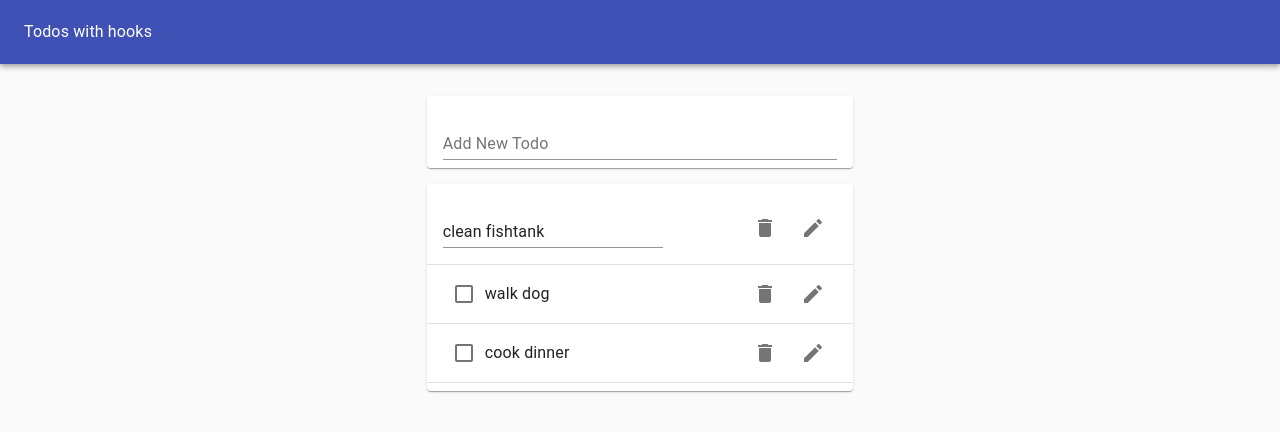
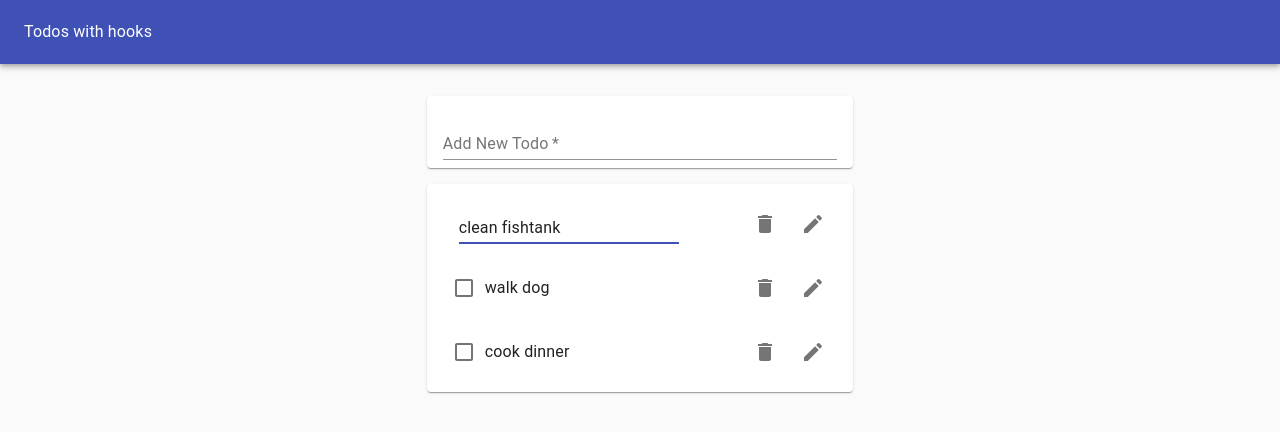
Before and after one commit to samuelgarbo/todo-hooks, a React (Create React App) app: page / in a window 1280 px wide. Both pictures are taken after a click on the button 813 px from the left and 221 px from the top of the page. Shown: the top 432 px of the page. Built offline with nearby package versions, Linux system fonts and the light colour scheme.

Commit message:
Tweek styling

```diff
--- a/src/EditTodoForm.js
+++ b/src/EditTodoForm.js
@@ -10,8 +10,8 @@ function EditTodoForm(props) {
         props.toggle()
     }
     return (
-        <form onSubmit={handleEditTodo}>
-            <TextField value={value} onChange={handleChange} margin='normal' fullWidth/>
+        <form onSubmit={handleEditTodo} style={{marginLeft: '1rem'}}>
+            <TextField value={value} onChange={handleChange} margin='normal' autoFocus />
         </form>
     );
 }
--- a/src/Todo.js
+++ b/src/Todo.js
@@ -17,7 +17,7 @@ function Todo(props) {
         props.checkTodo(id);
     }
     return (
-        <ListItem >
+        <ListItem style={{height:'64px'}} >
             {isEditing
                 ?   <EditTodoForm id={id} task={task} editTodo={editTodo} toggle={toggle}/>
                 :   <>
--- a/src/TodoApp.js
+++ b/src/TodoApp.js
@@ -10,7 +10,7 @@ import { v4 as uuid } from 'uuid';
 
 function TodoApp(props) {
     const initialTodos = [
-        { id: uuid(), task: 'clean fishtank', completed: true },
+        { id: uuid(), task: 'clean fishtank', completed: false },
         { id: uuid(), task: 'walk dog', completed: false },
         { id: uuid(), task: 'cook dinner', completed: false },
     ]
--- a/src/TodoForm.js
+++ b/src/TodoForm.js
@@ -13,7 +13,7 @@ function TodoForm(props) {
     return (
         <Paper style={{margin: '1rem 0', padding: '0 1rem'}}>
             <form onSubmit={handleAddTodo} >
-                <TextField value={value} onChange={handleChange} margin='normal' label='Add New Todo' fullWidth/>
+                <TextField required value={value} onChange={handleChange} margin='normal' label='Add New Todo' fullWidth/>
             </form>
         </Paper>
     );
--- a/src/TodoList.js
+++ b/src/TodoList.js
@@ -11,10 +11,11 @@ function TodoList(props) {
     return (
         <Paper>
             <List>
-                {props.todos.map(todo =>
+                {props.todos.map((todo, idx) =>
                 <div key={todo.id}>
                     <Todo  todo={todo} removeTodo={removeTodo} checkTodo={checkTodo} editTodo={editTodo}/>
-                    <Divider/>
+
+                    {idx < todo.length-1 && <Divider/> }
                 </div>
                 )}
             </List>
```
